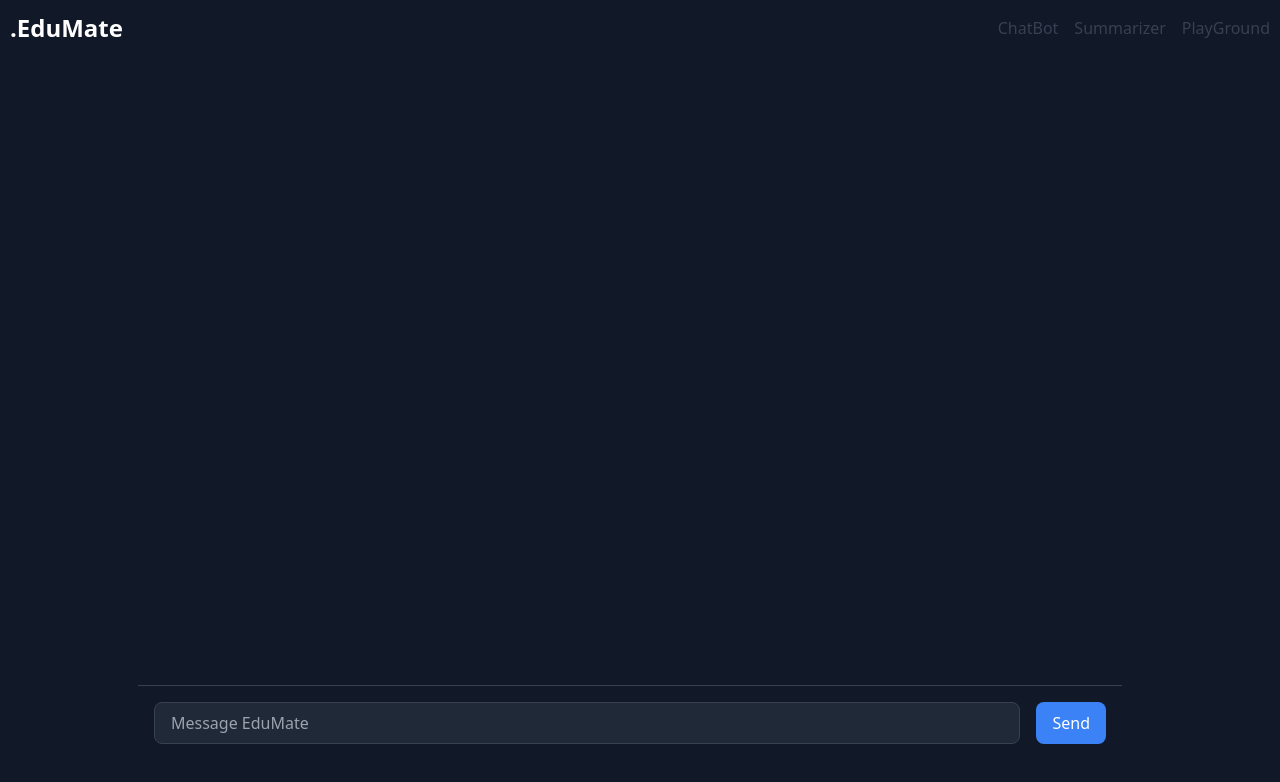
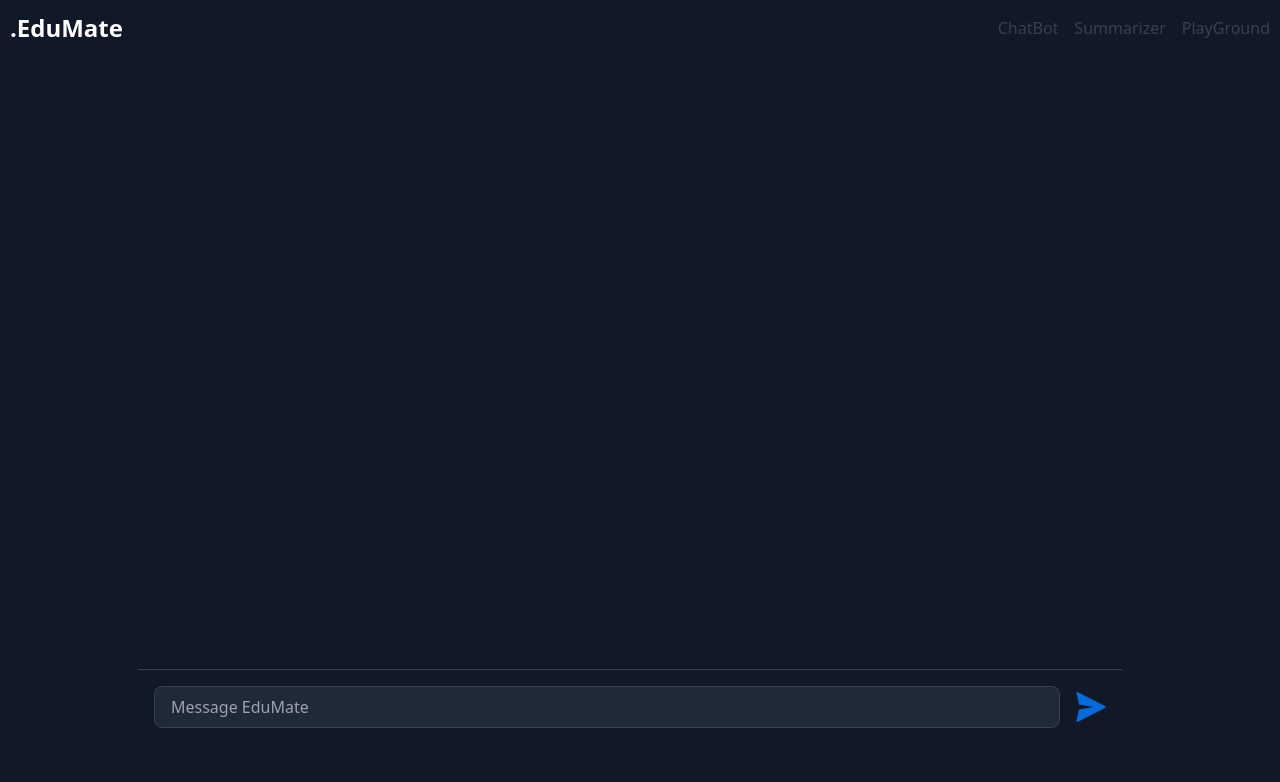
Before and after one commit to DivyanshTiwari20/edumate, a React (Vite) app in the folder edumate-chat/: page / in a window 1280 px wide. Shown: the top 782 px of the page. Built offline with nearby package versions, Linux system fonts and the light colour scheme.

Commit message:
fixed scroll bar issue finally || add sending && loading imag

```diff
--- a/edumate-chat/src/App.css
+++ b/edumate-chat/src/App.css
@@ -42,11 +42,15 @@
 
 .chat-messages {
   flex: 1;
-  overflow-y: auto;
+  overflow-y: scroll;
+  height: 600px;
+  -ms-overflow-style: none;
+  scrollbar-width: none;
   padding: 1rem;
-  background-color: #2d2d2d;
+  /* background-color: #2d2d2d; */
   border-radius: 0.5rem;
   margin-bottom: 1rem;
+  ;
 }
 
 .chat-input {
--- a/edumate-chat/src/components/chat.jsx
+++ b/edumate-chat/src/components/chat.jsx
@@ -80,8 +80,8 @@ const Chat = () => {
   };
 
   return (
-    <div className="flex flex-col h-screen justify-center items-center">
-      <div className="flex-1 w-full max-w-4xl overflow-y-auto p-4 space-y-4">
+    <div className="chat-container flex flex-col h-screen justify-center items-center">
+      <div className=" chat-messages flex-1 w-full max-w-4xl overflow-y-auto p-4 space-y-4">
         {messages.map((message, index) => (
           <div key={index} className={`flex ${message.role === 'user' ? 'justify-end' : 'justify-start'}`}>
             <div className={`max-w-xs lg:max-w-md xl:max-w-lg px-4 py-2 rounded-lg ${message.role === 'user' ? 'bg-blue-500 text-white' : 'bg-gray-700 text-white'}`}>
@@ -102,13 +102,21 @@ const Chat = () => {
               placeholder="Message EduMate"
               className="flex-1 bg-gray-800 text-white border border-gray-700 rounded-lg px-4 py-2 focus:outline-none focus:ring-2 focus:ring-blue-500"
             />
-            <button
-              type="submit"
-              disabled={isLoading}
-              className="bg-blue-500 text-white px-4 py-2 rounded-lg hover:bg-blue-600 focus:outline-none focus:ring-2 focus:ring-blue-500 disabled:opacity-50"
-            >
-              {isLoading ? 'Sending...' : 'Send'}
-            </button>
+            <button type="submit" disabled={isLoading}>
+          {isLoading ? (
+            <img
+              src="/templates/loading.png"
+              alt="Sending..."
+              style={{ width: "30px", height: "30px" }}
+            />
+          ) : (
+            <img
+              src="/templates/send.png"
+              alt="Send"
+              style={{ width: "30px", height: "30px" }}
+            />
+          )}
+        </button>
           </div>
         </form>
       </div>
```
Also changed, not shown: edumate-chat/public/templates/loading.png (added), edumate-chat/public/templates/send.png (added).
